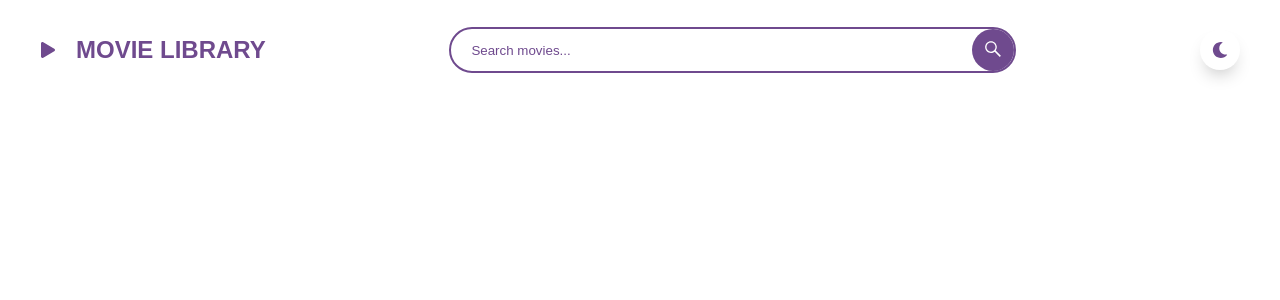
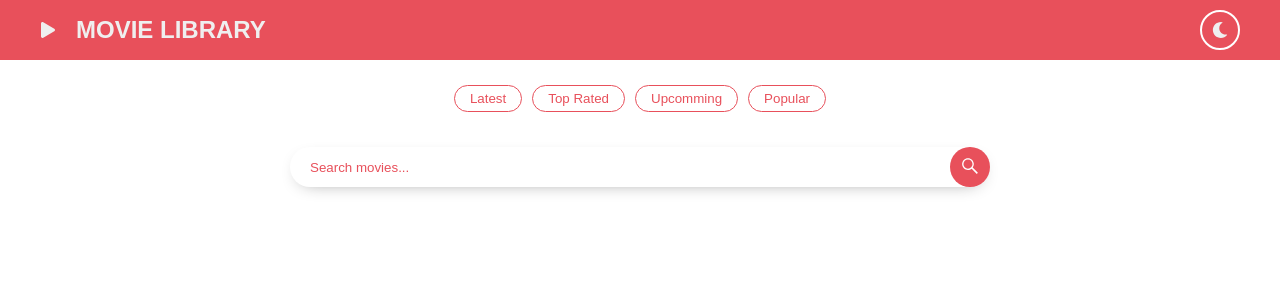
Before and after one commit to SuhejlHadzi/movie-library, a React (Create React App) app: page /search in a window 1280 px wide. Shown: the top 300 px of the page. Built offline with nearby package versions, Linux system fonts and the light colour scheme; the HTML template or start-up script is replaced by a standard one.

Commit message:
revamped header, added chips, fixed searchbar

```diff
--- /dev/null
+++ b/src/components/Chips.js
@@ -0,0 +1,28 @@
+import React from 'react'
+import styled from 'styled-components'
+
+const Chip = styled.button`
+&&{
+    background: none;
+border: 1px solid ${props => props.theme.color.primary};
+border-radius: 50px;
+padding: 5px 15px;
+color: ${props => props.theme.color.primary};
+margin: 0 5px;
+&:hover {
+    cursor: pointer;
+}
+   @media (max-width: 768px) {
+   padding: 5px 9px;
+   margin: 0 2px;
+  }
+}
+`
+
+export default function Chips({name}){
+    return (
+
+            <Chip>{name}</Chip>
+
+    )
+}
--- a/src/components/Header.js
+++ b/src/components/Header.js
@@ -5,19 +5,42 @@ import { FaPlay, FaMoon, FaRegMoon } from "react-icons/fa";
 import {Link, useHistory} from 'react-router-dom'
 
 
-
 const HeaderWrapper = styled.div`
-  height: 100px;
+  height: 170px;
   width: 100%;
   display: flex;
+  flex-direction: column;
+  position: absolute;
+  justify-content: start;
+  align-items: center;
+  color: ${(props) => props.theme.color.primary};
+   @media (max-width: 768px) {
+   flex-direction: row;
    flex-wrap: wrap;
-  position: absolute;
-  justify-content: space-between;
+  }
+`;
+
+  const UpperWrapper = styled.div`
+  display: flex;
+  justify-content:space-between;
   align-items: center;
-  padding: 0 40px;
-  color: ${(props) => props.theme.color.primary};
+  padding: 10px 40px;
+  width: 100%;
+  margin-bottom: 20px;
+  flex-wrap: wrap;
+  background: ${(props) => props.theme.color.primary};
+    color: #efefef;
+    @media (max-width: 768px) {
+   padding: 10px 30px;
+  }
+  `
+    const LowerWrapper = styled.div`
+    display: flex;
+    justify-content: center;
+   height: 120px;
+   width: 100%;
+  `
 
-`;
 const Logo = styled.div`
 display: flex;
 align-items: center;
@@ -29,33 +52,36 @@ align-items: center;
     margin-bottom: 20px;
   }
 `
-
 const LogoText = styled.h2`
 margin-left: 20px;
 `
-const IconWrapper = styled.div`
+
+const IconWrapper = styled.span`
+border: 2px solid #fff;
+border-radius: 50%;
 width: 40px;
 height: 40px;
-  box-shadow: 0px 10px 20px -10px ${(props) => props.theme.color.shadow};
-  border-radius: 50%;
 display:flex;
+justify-content:center;
 align-items:center;
-  justify-content:center;
-    &:hover{
+&:hover {
   cursor: pointer;
 }
-   @media (max-width: 768px) {
-    margin-top: 5px;
-  }
-`;
+`
 
 export default function Header({ searchMovies, query, setQuery, movies, setMovies, isDarkMode, setIsDarkMode }) {
    const history = useHistory();
   return (
     <HeaderWrapper>
+      <UpperWrapper>
       <Logo onClick={() => history.push('/')}>
         <FaPlay /> <LogoText>MOVIE LIBRARY</LogoText>
       </Logo>
+         <IconWrapper onClick={() => setIsDarkMode(!isDarkMode)}>
+        <FaMoon />
+    </IconWrapper>
+      </UpperWrapper>
+      <LowerWrapper>
       <SearchMovies
         searchMovies={searchMovies}
         query={query}
@@ -63,9 +89,8 @@ export default function Header({ searchMovies, query, setQuery, movies, setMovie
         movies={movies}
         setMovies={setMovies}
       />
-      <IconWrapper onClick={() => setIsDarkMode(!isDarkMode)}>
-        <FaMoon />
-      </IconWrapper>
+      </LowerWrapper>
+
     </HeaderWrapper>
   );
 }
--- a/src/components/MovieResult.js
+++ b/src/components/MovieResult.js
@@ -4,7 +4,7 @@ import styled from "styled-components";
 const Wrapper = styled.div`
   width: 100%;
   height: 100vh;
-  padding-top: 150px;
+  padding-top: 240px;
   display: flex;
   flex-wrap: wrap;
   flex-direction: row;
--- a/src/components/SearchMovies.js
+++ b/src/components/SearchMovies.js
@@ -2,21 +2,43 @@ import React from "react";
 import styled from 'styled-components'
 import{useHistory} from 'react-router-dom'
 import {FaSistrix} from 'react-icons/fa'
+import Chips from './Chips'
+
+const Wrapper = styled.div`
+display: flex;
+flex-direction: column;
+justify-content: center;
+align-items: center;
+width: 700px;
+`
+
+const ChipsWrapper = styled.div`
+display: flex;
+flex-direction: row;
+padding: 5px 15px;
+   @media (max-width: 768px) {
+   flex-direction: row;
+   padding: 0px;
+
+  }
+`
 
 const Form = styled.form`
+width: 100%;
+margin-top: 30px;
   display: flex;
   align-items: center;
   padding: 0 0 0 20px;
   border-radius: 100px;
-  border: 2px solid ${(props) => props.theme.color.primary};
+  border: none;
+  box-shadow: 0px 5px 18px -10px ${(props) => props.theme.color.shadow};
    @media (max-width: 768px) {
-   margin-top:10px;
-   width: 105%;
+   width: 90%;
   }
 `;
 
 const Input = styled.input`
-  width: 501px;
+  width: 95%;
   height: 40px;
   border: none;
   background: transparent;
@@ -28,28 +50,35 @@ const Input = styled.input`
     color: transparent;
   }
      @media (max-width: 768px) {
-   width: 81%;
+   width: 90%;
   }
 `;
 
-const Button = styled.button`
+const Button = styled.button`&&{
 background: ${props => props.theme.color.primary};
 color: white;
 border: none;
 border-radius: 50% ;
-width: 42px;
+width: 40px;
 font-size: 18px;
-height: 42px;
+height: 40px;
 padding-top:3px;
 &:hover {
-  cursor: pointer;
+  cursor: pointer;}
 }
 `
 
 export default function SearchMovies({searchMovies , query, setQuery}) {
  const history = useHistory();
   return (
-    <div>
+    <Wrapper>
+       <ChipsWrapper>
+      <Chips name="Latest" />
+<Chips name="Top Rated" />
+<Chips name="Upcomming" />
+<Chips name="Popular" />
+      </ChipsWrapper>
+
       <Form onSubmit={searchMovies}>
         <Input
           className="input"
@@ -65,6 +94,6 @@ export default function SearchMovies({searchMovies , query, setQuery}) {
           </Button>
 
       </Form>
-    </div>
+    </Wrapper>
   );
 }
--- a/src/components/Welcome.js
+++ b/src/components/Welcome.js
@@ -3,16 +3,17 @@ import styled from 'styled-components'
 import {FaArrowDown} from "react-icons/fa";
 import PopCards from "./PopCards";
 
+
 const Wrapper = styled.div`
   width: 100%;
   height: 100vh;
   display: flex;
-  padding-top: 10%;
+  padding-top: 210px;
   flex-direction: column;
   justify-content: start;
   align-items: center;
     @media (max-width: 768px) {
-    padding-top: 150px;
+    padding-top: 250px;
   }
 `;
 const ImageWrapper = styled.img`
@@ -25,7 +26,8 @@ font-size: 3.5em;
 color: ${props => props.theme.color.primary};
 @media (max-width: 768px) {
     align-self:start;
-    padding-left: 40px;
+    padding-left: 30px;
+    line-height: 1.2em;
   }
 `;
 
@@ -34,7 +36,7 @@ margin: 5px 0 10px 0 ;
 color: ${props => props.theme.color.secondary};
  @media (max-width: 768px) {
     align-self:start;
-    padding-left: 40px;
+    padding-left: 30px;
   }
 `
 
@@ -59,7 +61,7 @@ const IconStyle = styled.i`
   color: ${(props) => props.theme.color.secondary};
   @media (max-width: 768px) {
     align-self:start;
-    padding-left: 45px;
+    padding-left: 30px;
     margin-top: 10px;
   }
 `;
--- a/src/theme/Globalstyle.js
+++ b/src/theme/Globalstyle.js
@@ -5,6 +5,7 @@ const Globalstyle = createGlobalStyle`
   background: ${(props) => props.theme.color.background};
   transition: background 0.5s;
   }
+
   *{
     margin: 0;
     padding: 0;
--- a/src/theme/dark.js
+++ b/src/theme/dark.js
@@ -1,9 +1,9 @@
 export default {
   color: {
-    primary: "#E3E3E3",
+    primary: "#e8505b ",
     secondary: "#616161",
     background: "#292929",
     accentColor: "#7971EA",
-    shadow: "none",
+    shadow: "",
   },
 };
--- a/src/theme/light.js
+++ b/src/theme/light.js
@@ -1,6 +1,6 @@
 export default {
   color: {
-    primary: "#6f4a8e",
+    primary: "#e8505b",
     secondary: "#616161",
     background: "#fff",
     accentColor: "#7971EA",
```
Also changed, not shown: 1 other file (tests, documents, lock files or other folders). Lines whose indentation alone changed are shown as unchanged.
